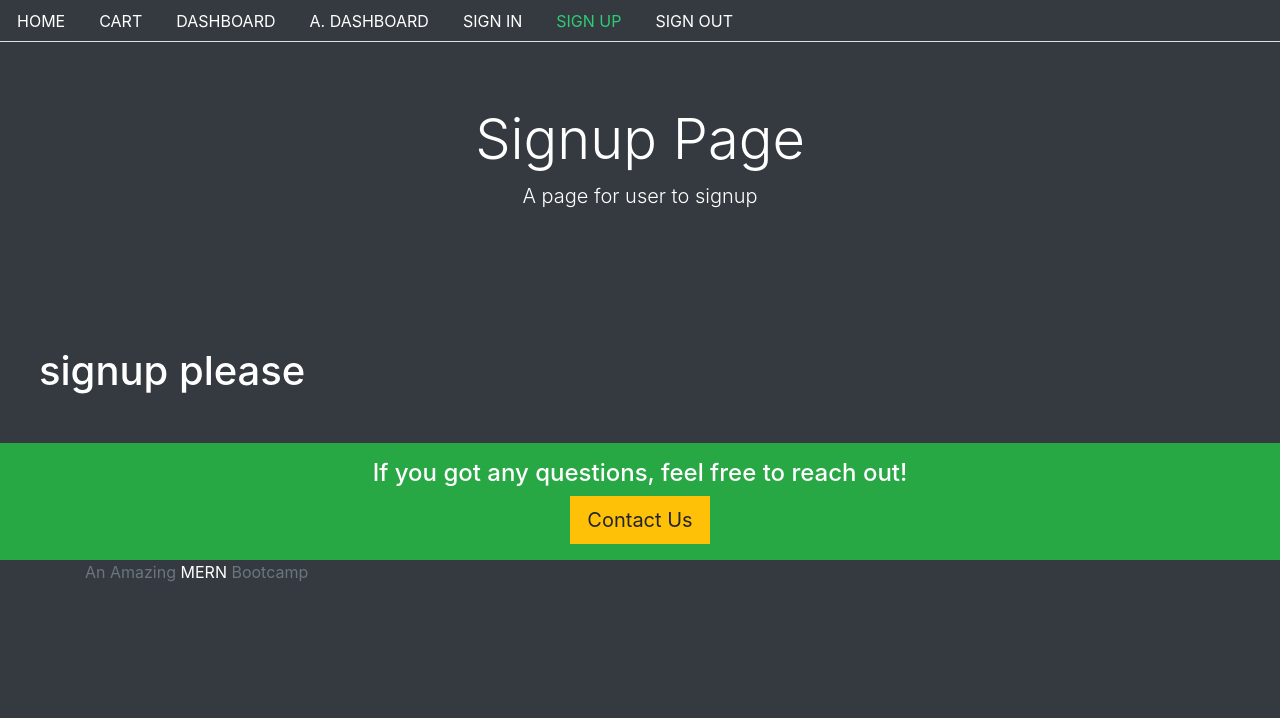
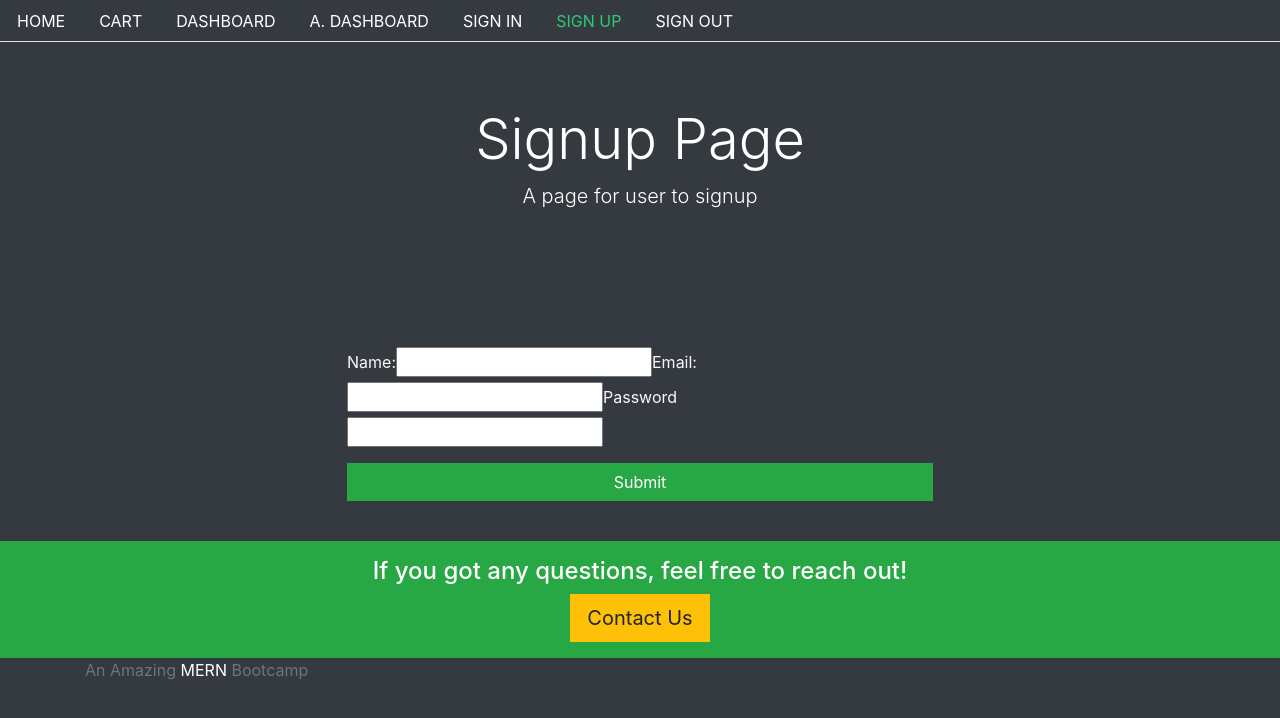
Before and after one commit to ulfat-dawood/ecommerce-app, a React (Create React App) app in the folder frontend/: page /signup in a window 1280 px wide. Shown: the top 718 px of the page. Built offline with nearby package versions, Linux system fonts and the light colour scheme; no server answers.

Commit message:
signup form

```diff
--- a/frontend/src/user/Signup.js
+++ b/frontend/src/user/Signup.js
@@ -4,9 +4,32 @@
 import Base from '../core/Base';
 
 const Signup=()=>{
+
+    const signupForm= ()=>{
+        return (
+            <div className="row">
+                <div className="col-md-6 offset-sm-3 text-left">
+                    <form >
+                        <div className="form-group">
+                            <label  className="text-light">Name:</label>
+                            <input type="text"/>
+
+                            <label  className="text-light">Email:</label>
+                            <input type="email"/>
+
+                            <label  className="text-light">Password</label>
+                            <input type="password"/>
+                        </div>
+                        <button className="btn btn-success btn-block">Submit</button>
+                    </form>
+                </div>
+            </div>
+        )
+    }
+
     return(
         <Base title='Signup Page' description='A page for user to signup'>
-        <h1>signup please</h1>
+        {signupForm()}
         </Base>
     )
 }
```
